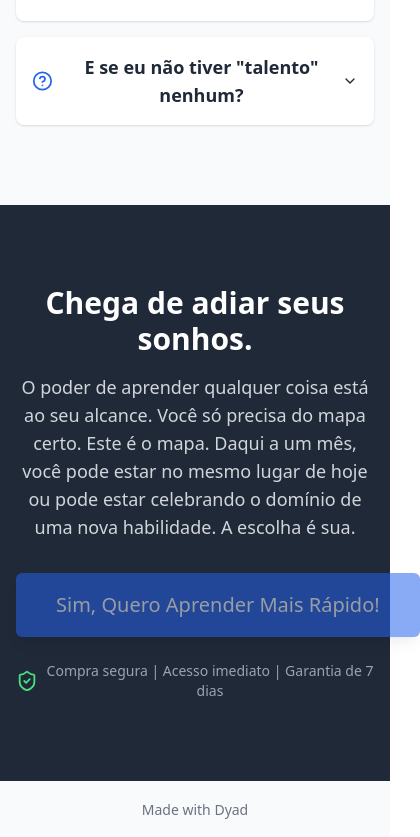
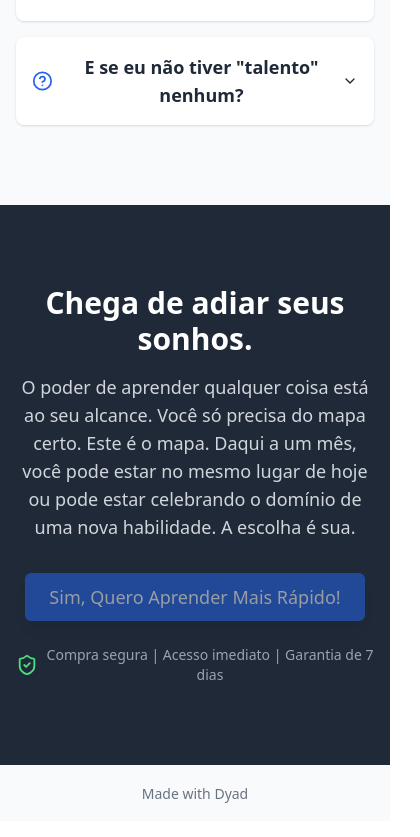
Before and after one commit to DevRGS/Aprenda-qualquer-habilidade-mais, a React (Vite) app: page / in a window 390 px wide. Shown: the part 6473-7310 px from the top of the page, 420 px wide, since content can reach past the window. Built offline with nearby package versions, Linux system fonts and the light colour scheme.

Commit message:
[dyad] Adjusting final CTA for mobile - wrote 1 file(s)

```diff
--- a/src/pages/Index.tsx
+++ b/src/pages/Index.tsx
@@ -257,8 +257,8 @@ const Index = () => {
           <p className="text-lg text-gray-300 mb-8">
             O poder de aprender qualquer coisa está ao seu alcance. Você só precisa do mapa certo. Este é o mapa. Daqui a um mês, você pode estar no mesmo lugar de hoje ou pode estar celebrando o domínio de uma nova habilidade. A escolha é sua.
           </p>
-          <a href="https://pay.cakto.com.br/kppx3we_614029" target="_blank" rel="noopener noreferrer">
-            <Button size="lg" className="text-xl px-10 py-8 bg-blue-600 hover:bg-blue-700 text-white shadow-lg animate-pulse">
+          <a href="https://pay.cakto.com.br/kppx3we_614029" target="_blank" rel="noopener noreferrer" className="inline-block">
+            <Button size="lg" className="text-lg md:text-xl px-6 md:px-10 py-6 md:py-8 bg-blue-600 hover:bg-blue-700 text-white shadow-lg animate-pulse">
               Sim, Quero Aprender Mais Rápido!
             </Button>
           </a>
```
